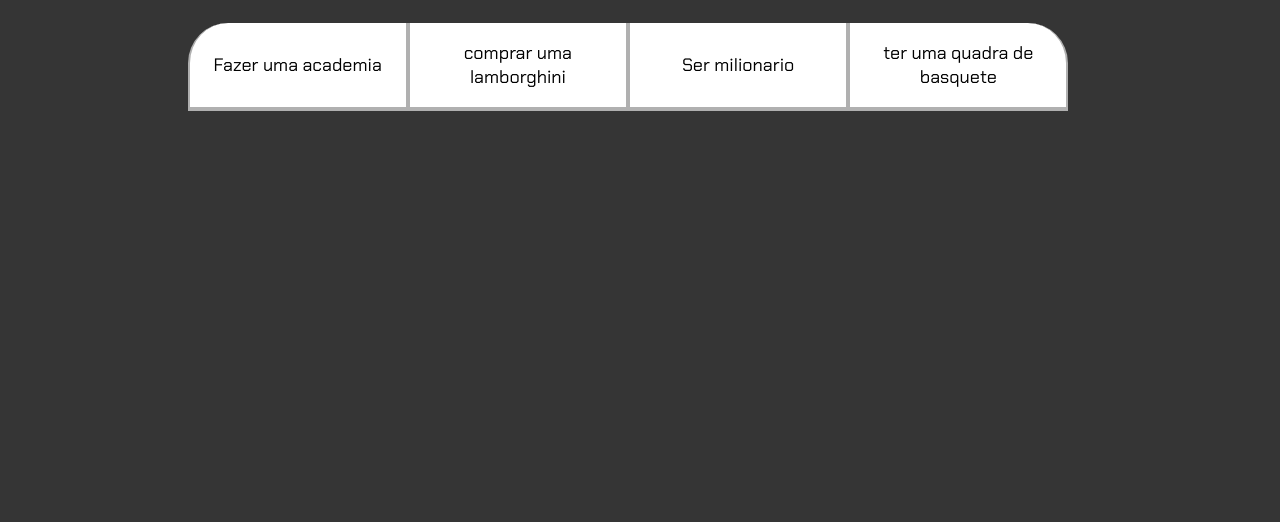
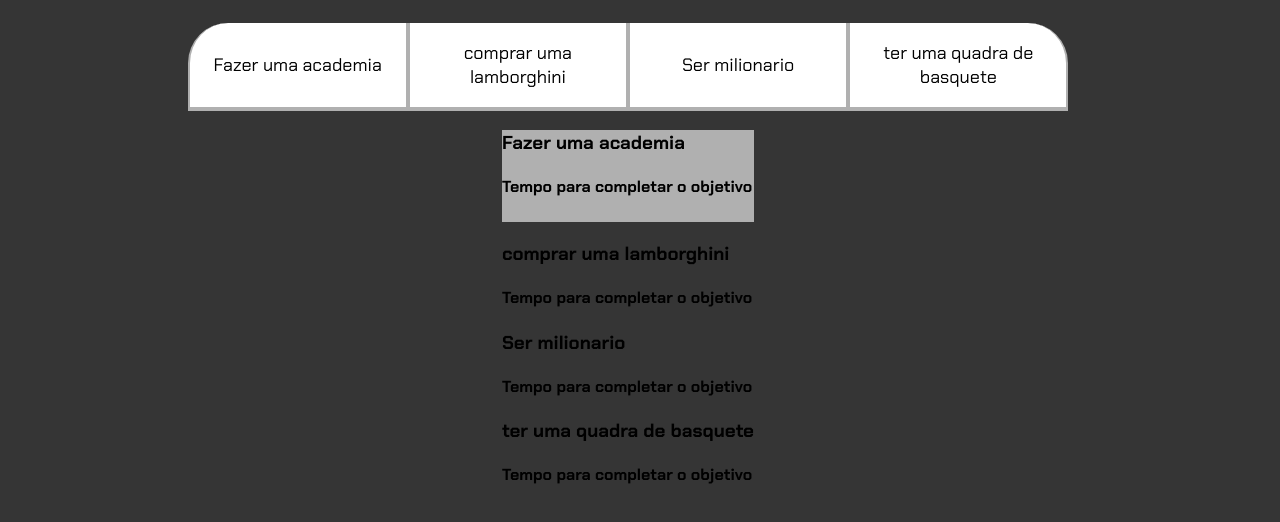
Before and after one commit to EduardoVeloso06/Proj-vida-Eduardo, a plain HTML site: page index.html in a window 1280 px wide. Shown: the part 80-602 px from the top of the page. Drawn offline with Linux system fonts and the light colour scheme.

Commit message:
21/03/24

```diff
--- a/index.html
+++ b/index.html
@@ -19,7 +19,27 @@
 
         </div>
 
+        <div class="abas-textos">
+            <div class="aba-conteudo ativo">
+                <h3 class="aba-conteudo-titulo-principal">Fazer uma academia</h3>
+                <h4 class="aba-conteudo-titulo-secundario">Tempo para completar o objetivo</h4>
+            </div>
+            <div class="aba-conteudo">
+                <h3 class="aba-conteudo-titulo-principal">comprar uma lamborghini</h3>
+                <h4 class="aba-conteudo-titulo-secundario">Tempo para completar o objetivo</h4>
+            </div>
+            <div class="aba-conteudo">
+                <h3 class="aba-conteudo-titulo-principal">Ser milionario</h3>
+                <h4 class="aba-conteudo-titulo-secundario">Tempo para completar o objetivo</h4>
+            </div>
+            <div class="aba-conteudo">
+                <h3 class="aba-conteudo-titulo-principal">ter uma quadra de basquete</h3>
+                <h4 class="aba-conteudo-titulo-secundario">Tempo para completar o objetivo</h4>
+            </div>
+        </div>
+
     </section>
     <script src="main.js"></script>
 </body>
+
 </html>
```
